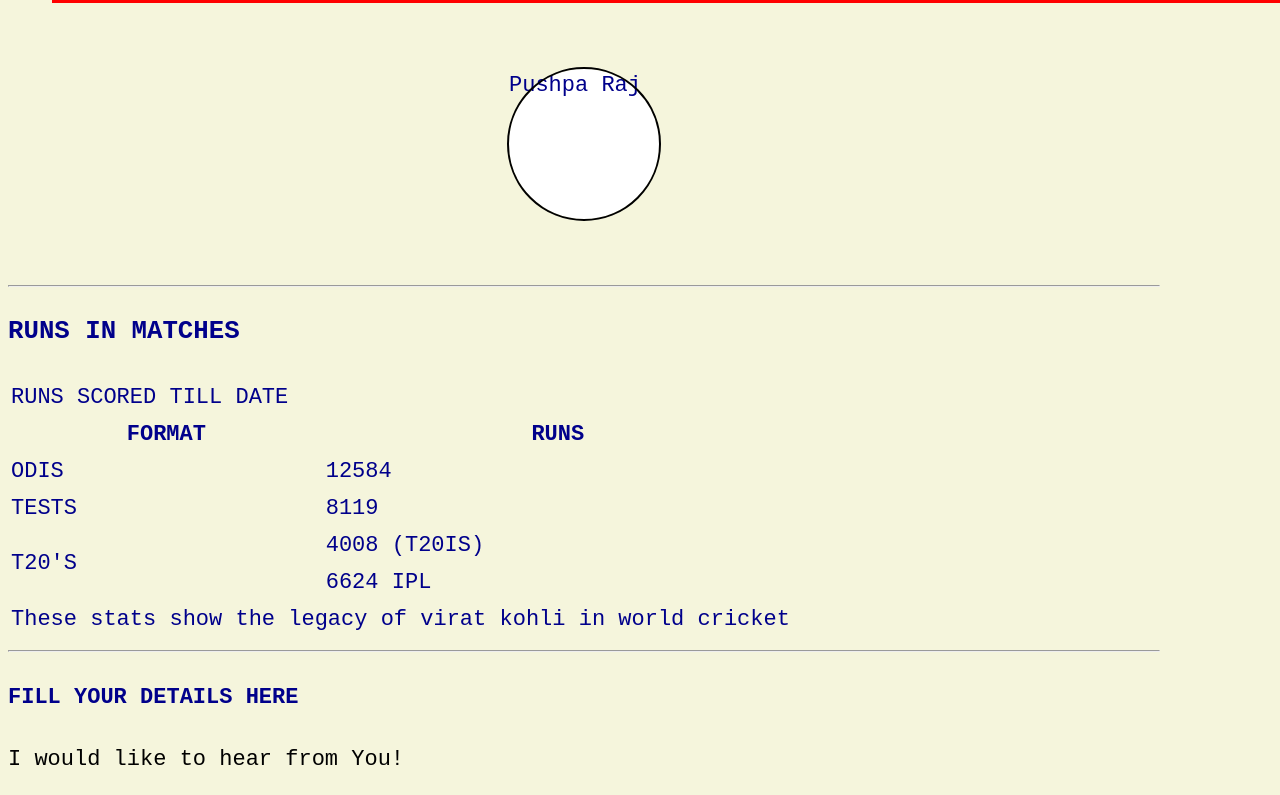
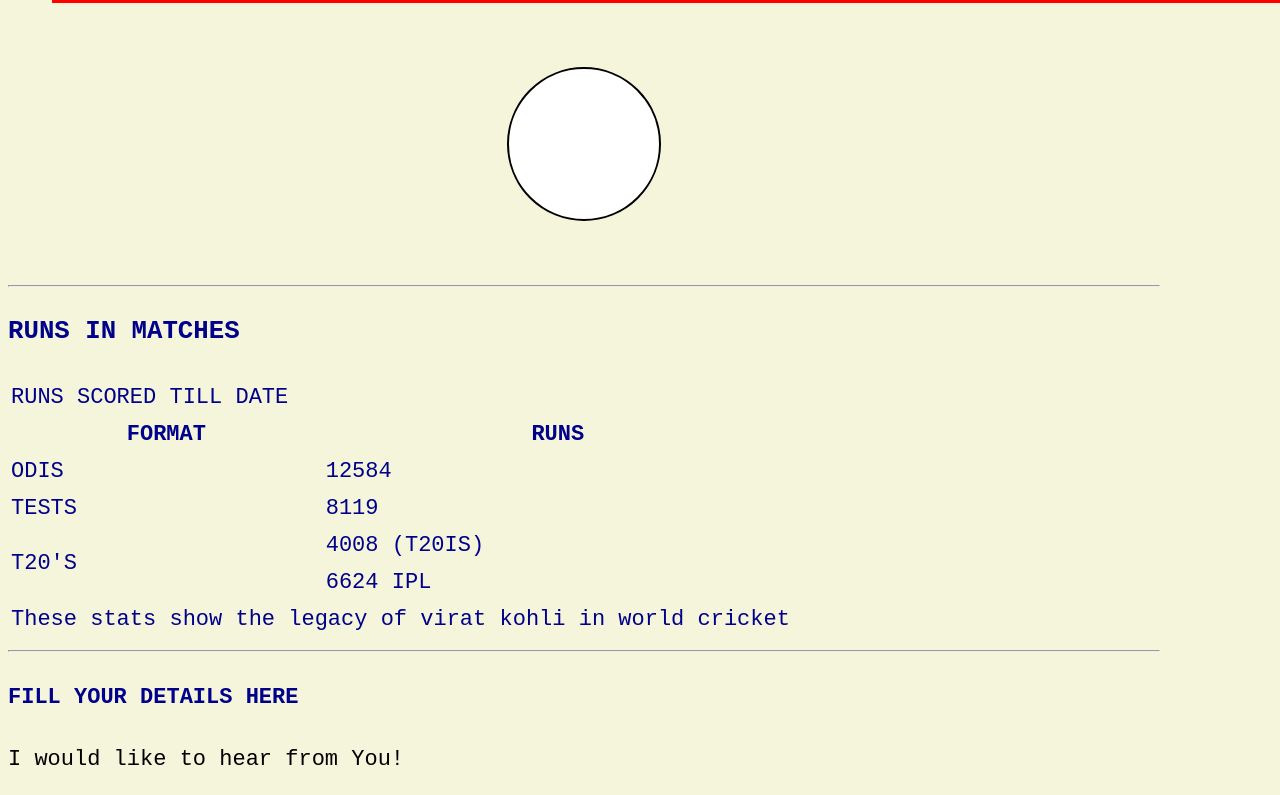
Before and after one commit to Pushpa-raj-09/Git-Repo, a plain HTML site: page index.html in a window 1280 px wide. Shown: the part 2794-3589 px from the top of the page. Drawn offline with Linux system fonts and the light colour scheme.

Commit message:
Update index.html

```diff
--- a/index.html
+++ b/index.html
@@ -67,7 +67,6 @@
         </address>
         </article>
         <div class="ball">
-            <pre>Pushpa Raj</pre>
         </div>
         <hr>
         <article id="stats" class="some">
```
